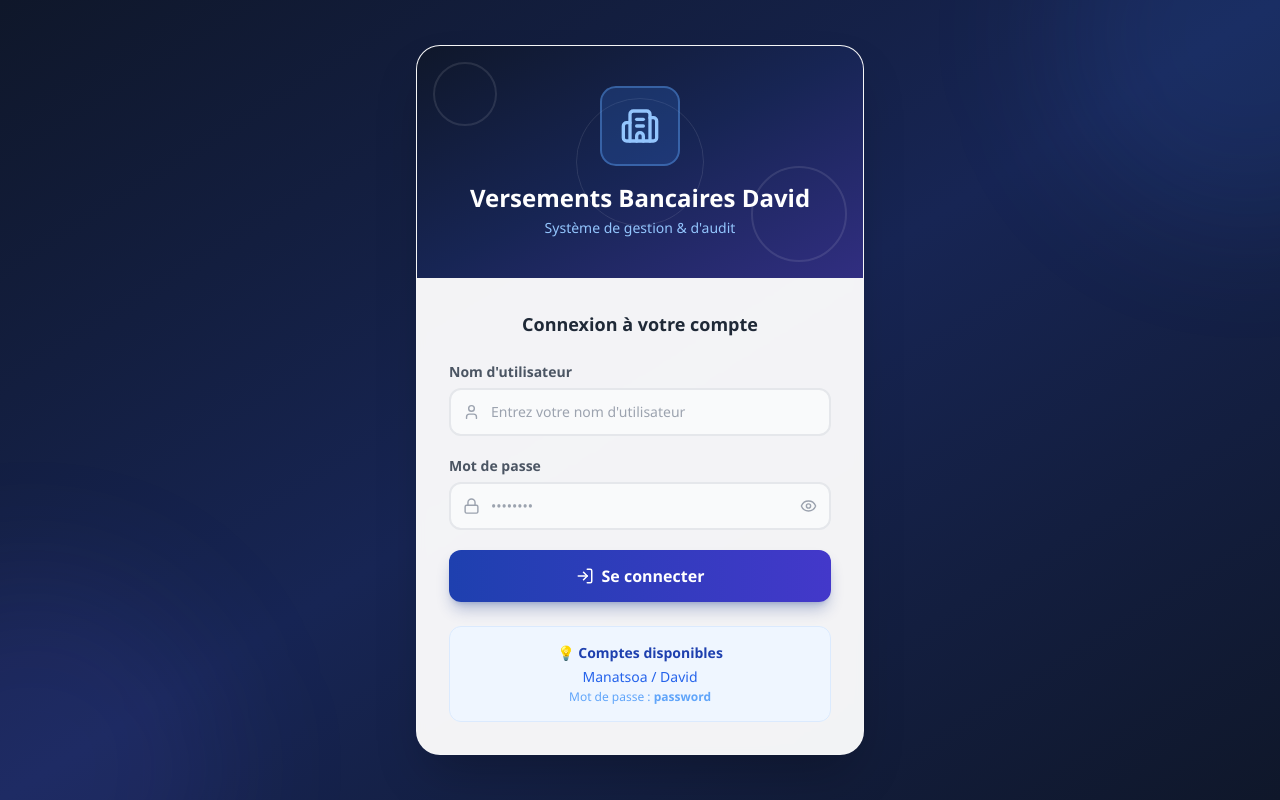
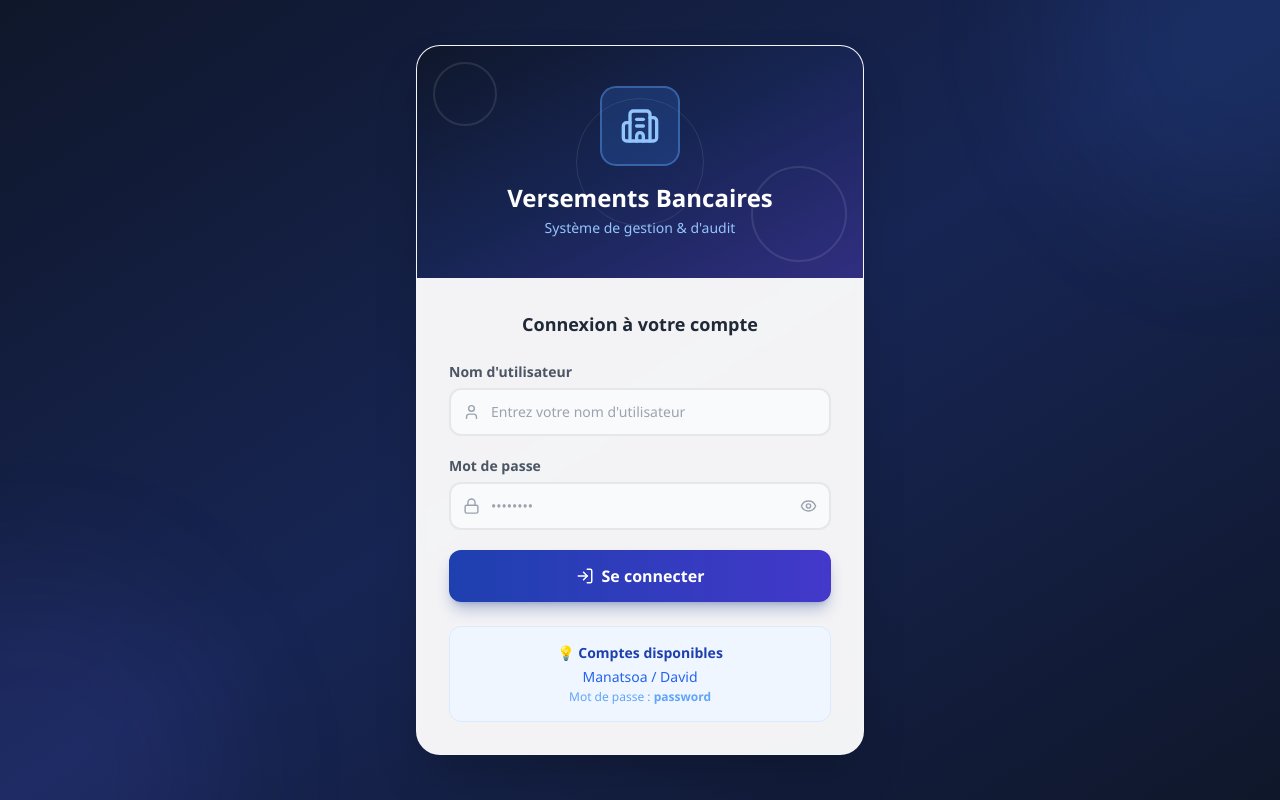
Before and after one commit to ManatsoaDavid/bda-devops, a React app in the folder frontend/AdminBD_PostgreSQL_Frontend/: page / in a window 1280 px wide. Built offline with nearby package versions, Linux system fonts and the light colour scheme; no server answers; the HTML template or start-up script is replaced by a standard one.

Commit message:
login9996

```diff
--- a/frontend/AdminBD_PostgreSQL_Frontend/src/pages/Login.jsx
+++ b/frontend/AdminBD_PostgreSQL_Frontend/src/pages/Login.jsx
@@ -49,7 +49,7 @@ export default function Login({ onLogin }) {
                 <Building2 size={40} className="text-blue-300" />
               </div>
               <h1 className="text-2xl font-bold text-white">
-                Versements Bancaires David
+                Versements Bancaires
               </h1>
               <p className="text-blue-300 text-sm mt-1">
                 Système de gestion & d'audit
```
